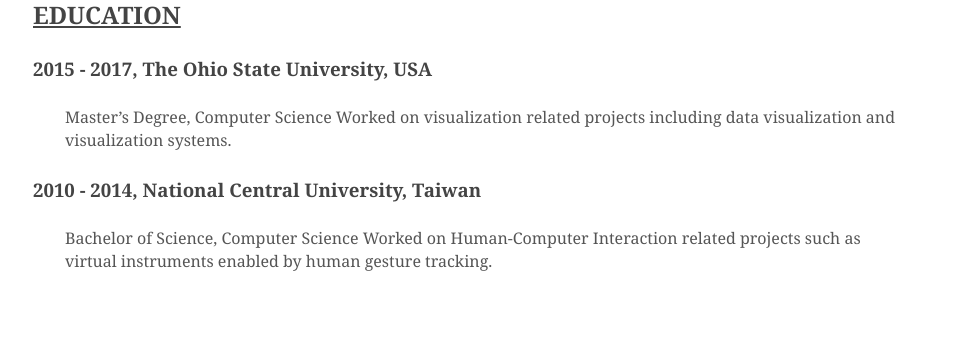
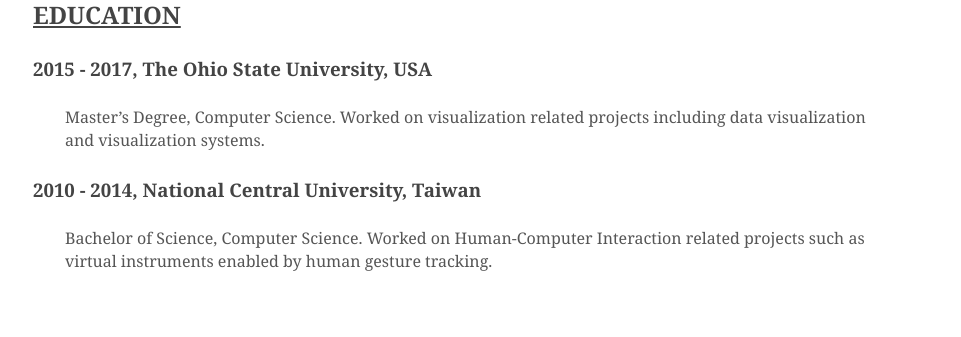
Before and after one commit to NivekNey/NivekNey.github.io, a Jekyll site: the page built from index.md, in a window 1280 px wide. Shown: the part 1739-2076 px from the top of the page, without its empty margins (159-1120 px from the left). Built offline with Jekyll 4.4.1, drawn with Linux system fonts in a browser that asks for light colours.

```diff
--- a/index.md
+++ b/index.md
@@ -68,10 +68,10 @@ _TechPulse_ is a conference within Yahoo! with an acceptance rate of ~15%.
 
 ### 2015 - 2017, The Ohio State University, USA
 
-> Master's Degree, Computer Science
+> Master's Degree, Computer Science.
 > Worked on visualization related projects including data visualization and visualization systems.
 
 ### 2010 - 2014, National Central University, Taiwan
 
-> Bachelor of Science, Computer Science
+> Bachelor of Science, Computer Science.
 > Worked on Human-Computer Interaction related projects such as virtual instruments enabled by human gesture tracking.
```
